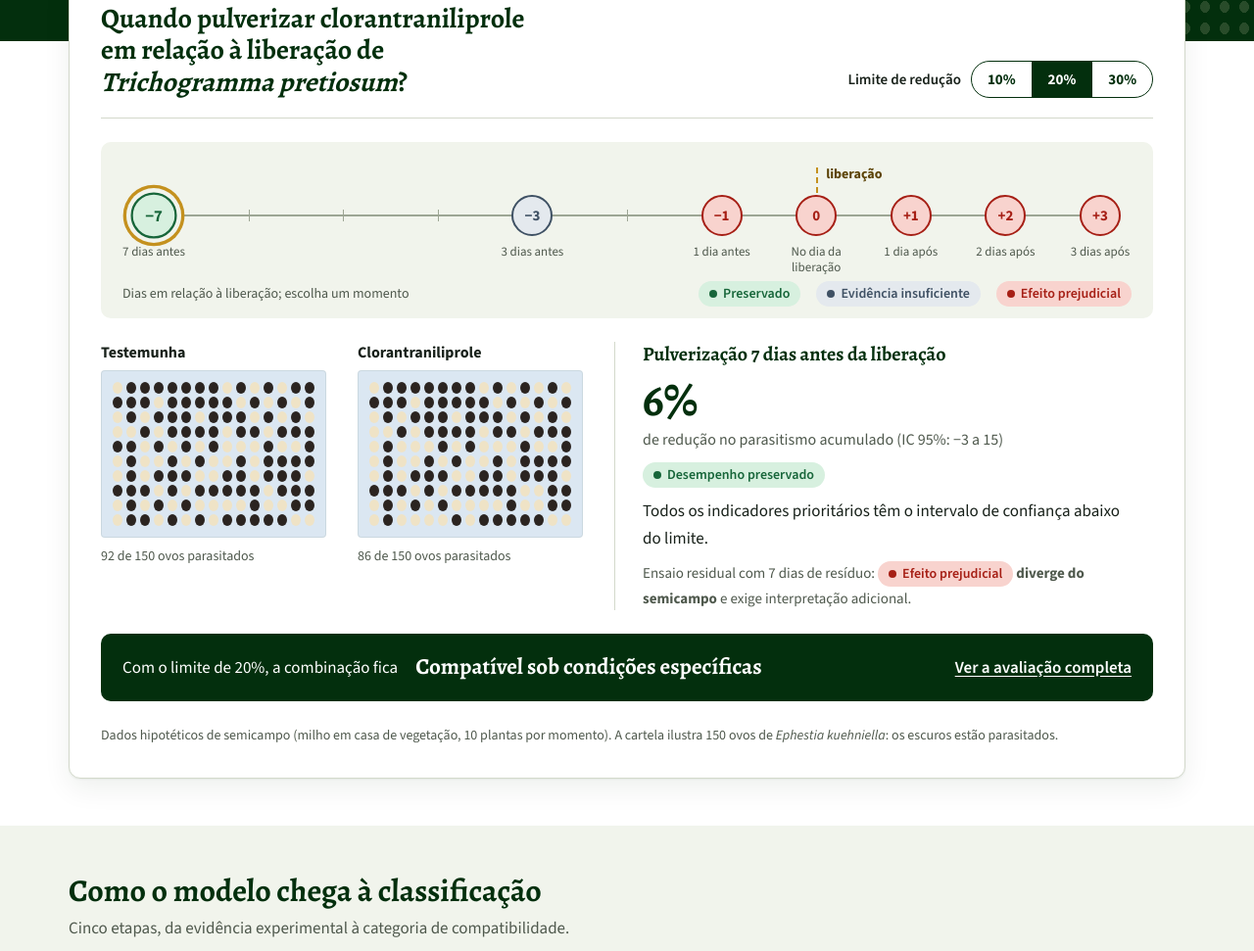
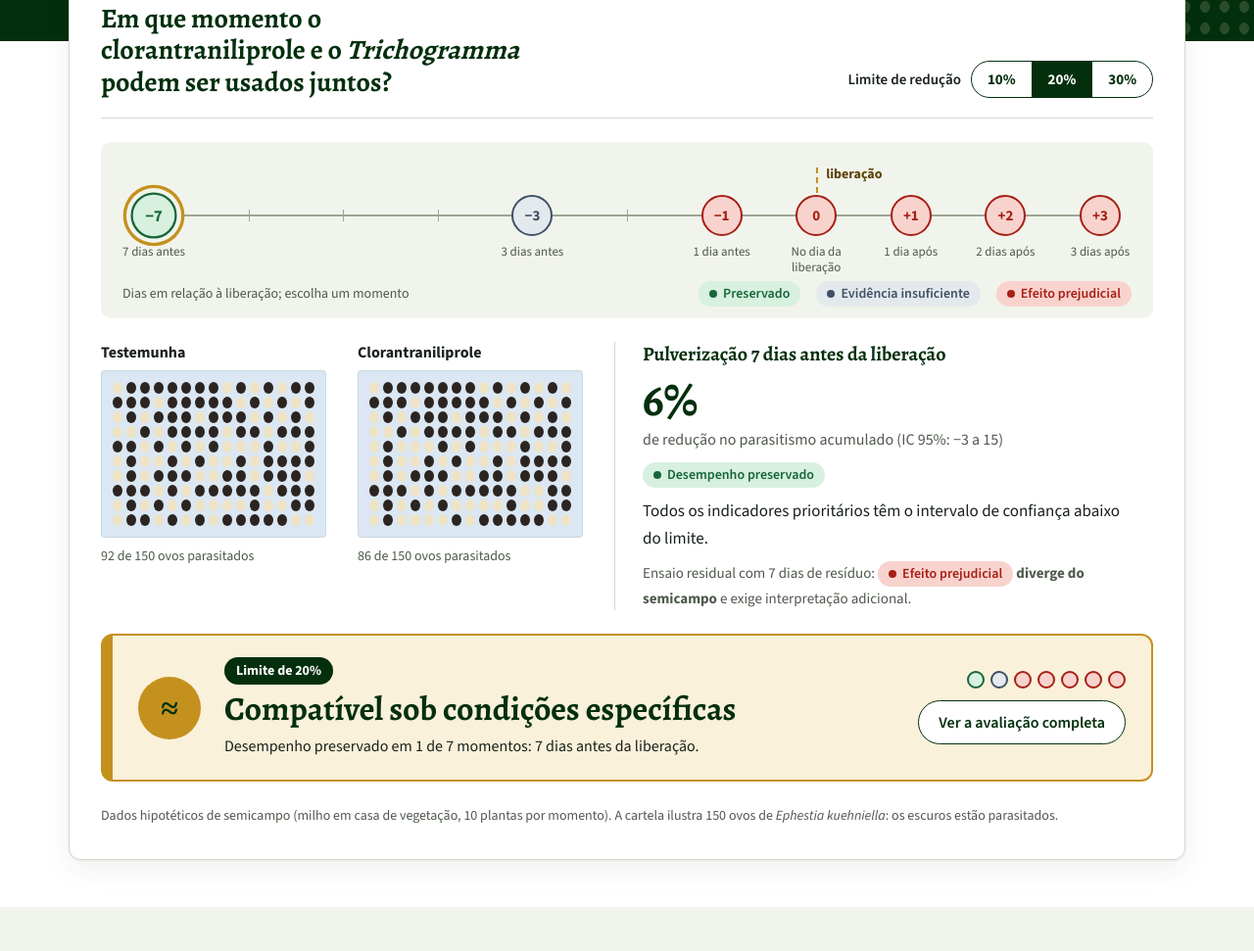
Before and after one commit to mipintegra/mipintegra.github.io, a plain HTML site: page index.html in a window 1280 px wide. Shown: the part 537-1508 px from the top of the page at 98% size. Drawn offline with nearby package versions, Linux system fonts and the light colour scheme.

Commit message:
Destaca o card de classificação do início
Título do quadro trocado para 'Em que momento o clorantraniliprole e o Trichogramma podem ser usados juntos?'. O card muda de cor conforme a categoria, mostra o limite, quantos momentos ficaram preservados e a classificação de cada momento.

Co-Authored-By: Claude Opus 5.5 <noreply@anthropic.com>

```diff
--- a/index.html
+++ b/index.html
@@ -146,10 +146,20 @@ button.chip:hover{border-color:currentColor}
 .leitura{display:flex;flex-direction:column;gap:10px;min-width:0;padding-left:28px;border-left:1px solid var(--line)}
 .leitura .valor{font:700 clamp(34px,4vw,48px)/1 var(--f-head);color:var(--mata);font-variant-numeric:tabular-nums}
 .leitura .valor small{display:block;font:400 16px/1.4 var(--f-body);color:var(--muted);margin-top:6px}
-.veredito{display:flex;flex-wrap:wrap;gap:10px 18px;align-items:center;background:var(--mata);color:var(--on-dark);padding:16px 22px;border-radius:10px;font-size:17px}
-.veredito b{font-family:var(--f-head);font-size:23px}
-.veredito a{color:#fff;margin-left:auto;font-weight:600}
-.veredito a:hover{color:var(--ouro-line)}
+.veredito{--vc:var(--nd);--vb:var(--nd-bg);--vi:#fff;display:grid;grid-template-columns:auto minmax(0,1fr) auto;gap:14px 24px;align-items:center;background:var(--vb);border:2px solid var(--vc);border-left-width:12px;border-radius:12px;padding:22px 26px;transition:background-color .3s,border-color .3s}
+.veredito.v-compat{--vc:var(--ok);--vb:var(--ok-bg)}
+.veredito.v-cond{--vc:var(--ouro);--vb:var(--ouro-soft);--vi:var(--mata)}
+.veredito.v-incomp{--vc:var(--ruim);--vb:var(--ruim-bg)}
+.veredito.v-insuf{--vc:var(--nd);--vb:var(--nd-bg)}
+.v-ic{width:64px;height:64px;border-radius:50%;background:var(--vc);color:var(--vi);display:flex;align-items:center;justify-content:center;font:700 32px/1 var(--f-head)}
+.v-txt{display:flex;flex-direction:column;gap:6px;min-width:0}
+.v-lim{align-self:flex-start;background:var(--mata);color:#fff;font-weight:700;font-size:14px;padding:3px 12px;border-radius:999px;font-variant-numeric:tabular-nums}
+.v-cat{font:700 clamp(26px,3vw,34px)/1.1 var(--f-head);color:var(--mata)}
+.v-sub{font-size:16px;color:var(--ink)}
+.v-side{display:flex;flex-direction:column;align-items:flex-end;gap:12px}
+.v-dots{display:flex;gap:6px}
+.v-dots span{width:18px;height:18px;border-radius:50%;border:2px solid currentColor}
+.veredito a.btn{white-space:nowrap}
 .nota-demo{font-size:14px;color:var(--muted)}
 
 /* ===== início: etapas, experimentos, atalhos ===== */
@@ -352,7 +362,9 @@ footer .base{border-top:1px solid rgba(255,255,255,.15);padding-block:16px;displ
   .detalhe{grid-template-columns:1fr 1fr;gap:18px 14px}
   .cartela{grid-template-columns:repeat(15,6px);gap:2px 3px;padding:8px}
   .cartela i{width:6px;height:8px}
-  .veredito a{margin-left:0}
+  .veredito{grid-template-columns:auto minmax(0,1fr);padding:18px}
+  .v-ic{width:48px;height:48px;font-size:24px}
+  .v-side{grid-column:1 / -1;align-items:flex-start}
   ul.conds li{grid-template-columns:1fr}
   .fp-row{grid-template-columns:1fr;gap:2px;padding-block:4px}
   .fp-row.fp-axisrow > span:first-child{display:none}
@@ -395,7 +407,7 @@ footer .base{border-top:1px solid rgba(255,255,255,.15);padding-block:16px;displ
   <div class="band lift"><div class="wrap">
     <div class="panel demo" aria-label="Demonstração do modelo">
       <div class="demo-head">
-        <h2>Quando pulverizar clorantraniliprole em relação à liberação de <i>Trichogramma pretiosum</i>?</h2>
+        <h2>Em que momento o clorantraniliprole e o <i>Trichogramma</i> podem ser usados juntos?</h2>
         <div class="lim-wrap"><span id="lim-h">Limite de redução</span><div class="lim" data-lim role="group" aria-labelledby="lim-h"></div></div>
       </div>
       <div class="tl-box">
@@ -934,7 +946,16 @@ function renderHero(){
     ${mot.split('; ').some(x=>!x.startsWith('Parasitismo acumulado'))?`<p>${esc(mot)}</p>`:''}
     <p class="muted" style="font-size:15px">${contexto(r,L)}</p>`;
   const s=sintese(L);
-  $('#veredito').innerHTML=`<span>Com o limite de ${L}%, a combinação fica</span><b>${esc(C2[s][0])}</b><a href="#compatibilidade">Ver a avaliação completa</a>`;
+  const cs=exp.rows.map(x=>condCls(exp,x,L)), pres=exp.rows.filter((x,i)=>cs[i]==='pres').map(x=>x.c), nInc=cs.filter(c=>c==='insuf').length, N=exp.rows.length;
+  const sub={compat:`Desempenho preservado nos ${N} momentos de pulverização avaliados.`,
+    cond:`Desempenho preservado em ${pres.length} de ${N} momentos: ${pres.join('; ')}.`,
+    incomp:`Efeito prejudicial nos ${N} momentos de pulverização avaliados.`,
+    insuf:`Nenhum momento demonstrou preservação com este limite; ${nInc} de ${N} ficaram com evidência insuficiente.`}[s];
+  const ico={compat:'✓',cond:'≈',incomp:'✕',insuf:'?'}[s];
+  const ve=$('#veredito'); ve.className='veredito v-'+s;
+  ve.innerHTML=`<span class="v-ic" aria-hidden="true">${ico}</span>
+    <div class="v-txt"><span class="v-lim">Limite de ${L}%</span><span class="v-cat">${esc(C2[s][0])}</span><span class="v-sub">${esc(sub)}</span></div>
+    <div class="v-side"><div class="v-dots" role="img" aria-label="${esc(exp.rows.map((x,i)=>x.c+': '+CC[cs[i]][0]).join('; '))}">${exp.rows.map((x,i)=>`<span class="s-${cs[i]}" title="${esc(x.c)}: ${esc(CC[cs[i]][0])}"></span>`).join('')}</div><a class="btn" href="#compatibilidade">Ver a avaliação completa</a></div>`;
 }
 
 function renderInicio(){
```
